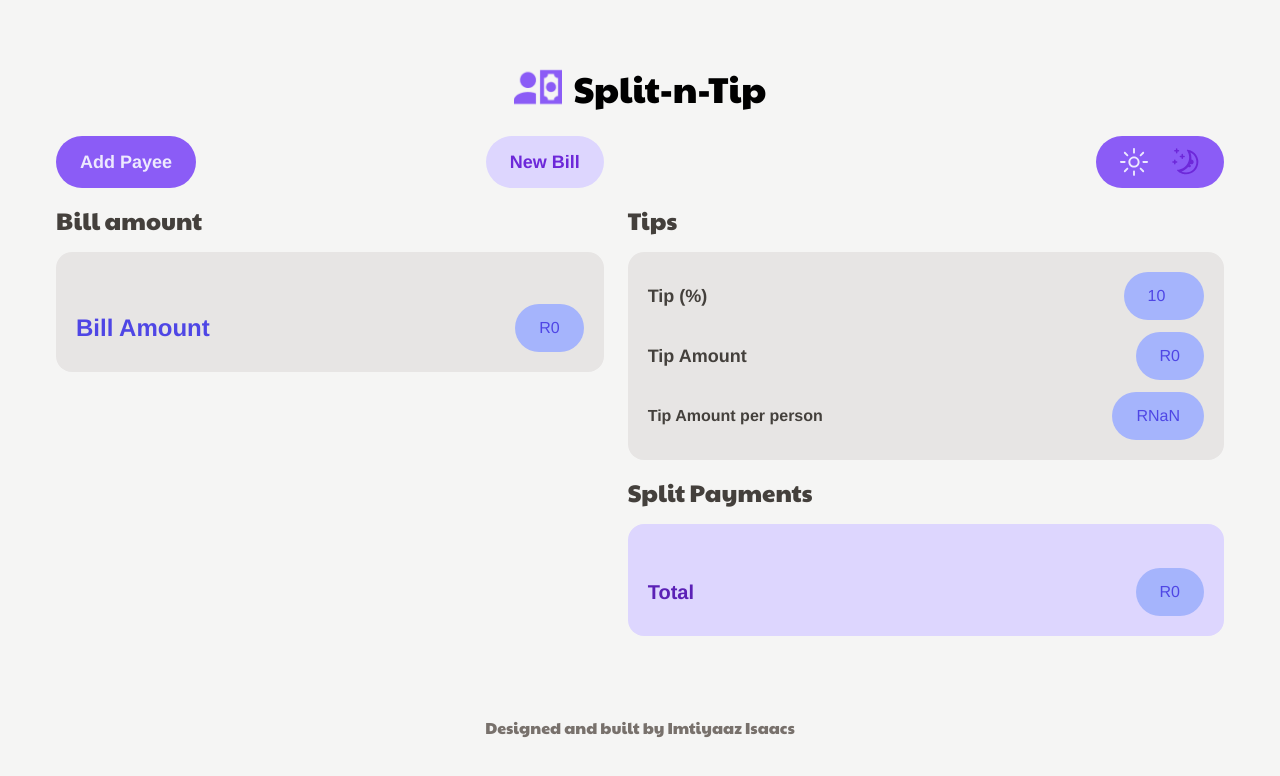
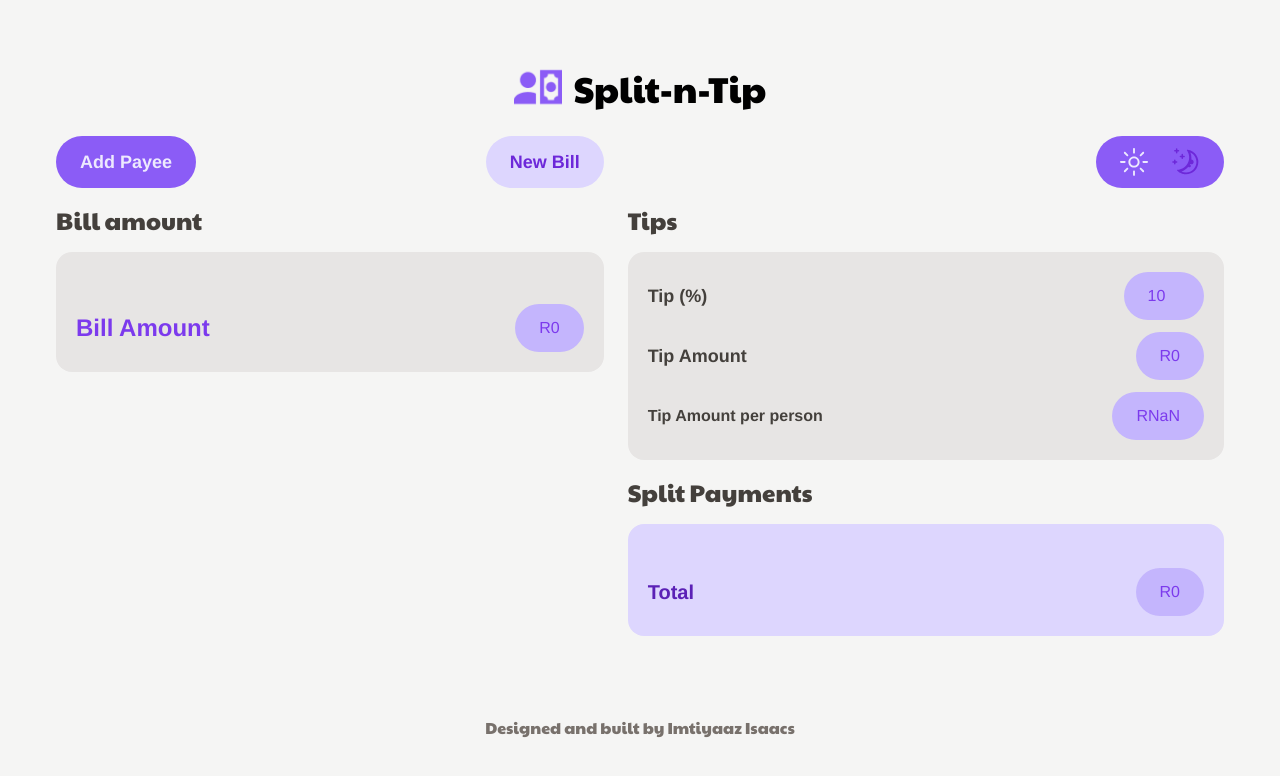
Before and after one commit to ImtiyaazDev/split-n-tip, a React (Vite) app: page / in a window 1280 px wide. Shown: the top 776 px of the page. Built offline with nearby package versions, Linux system fonts and the light colour scheme; a web font is replaced by a local one.

Commit message:
style: Change any component colours from indigo to violet

```diff
--- a/src/components/FriendMeals.jsx
+++ b/src/components/FriendMeals.jsx
@@ -10,7 +10,7 @@ export default function FriendMeals() {
 		<div className="space-y-8 rounded-2xl bg-stone-200 p-5">
 			<FriendsList />
 			<div className="flex items-center justify-between">
-				<p className="text-2xl font-bold text-indigo-600">Bill Amount</p>
+				<p className="text-2xl font-bold text-violet-600">Bill Amount</p>
 				<PriceTag amount={billAmount} />
 			</div>
 		</div>
--- a/src/components/PriceTag.jsx
+++ b/src/components/PriceTag.jsx
@@ -1,6 +1,6 @@
 export default function PriceTag({ amount }) {
 	return (
-		<p className="rounded-full bg-indigo-300 px-6 py-3 text-indigo-600">
+		<p className="rounded-full bg-violet-300 px-6 py-3 text-violet-600">
 			R{amount}
 		</p>
 	);
--- a/src/components/Tips.jsx
+++ b/src/components/Tips.jsx
@@ -35,7 +35,7 @@ export default function Tips() {
 				<label className="text-lg font-bold text-stone-700">Tip (%)</label>
 				<input
 					type="number"
-					className="w-20 rounded-full bg-indigo-300 p-3 text-center text-indigo-600 outline-none focus:ring-2 focus:ring-indigo-500 focus:ring-offset-2"
+					className="w-20 rounded-full bg-violet-300 p-3 text-center text-violet-600 outline-none focus:ring-2 focus:ring-violet-500 focus:ring-offset-2"
 					placeholder="5"
 					defaultValue={tipPercent}
 					onChange={handleChange}
```
